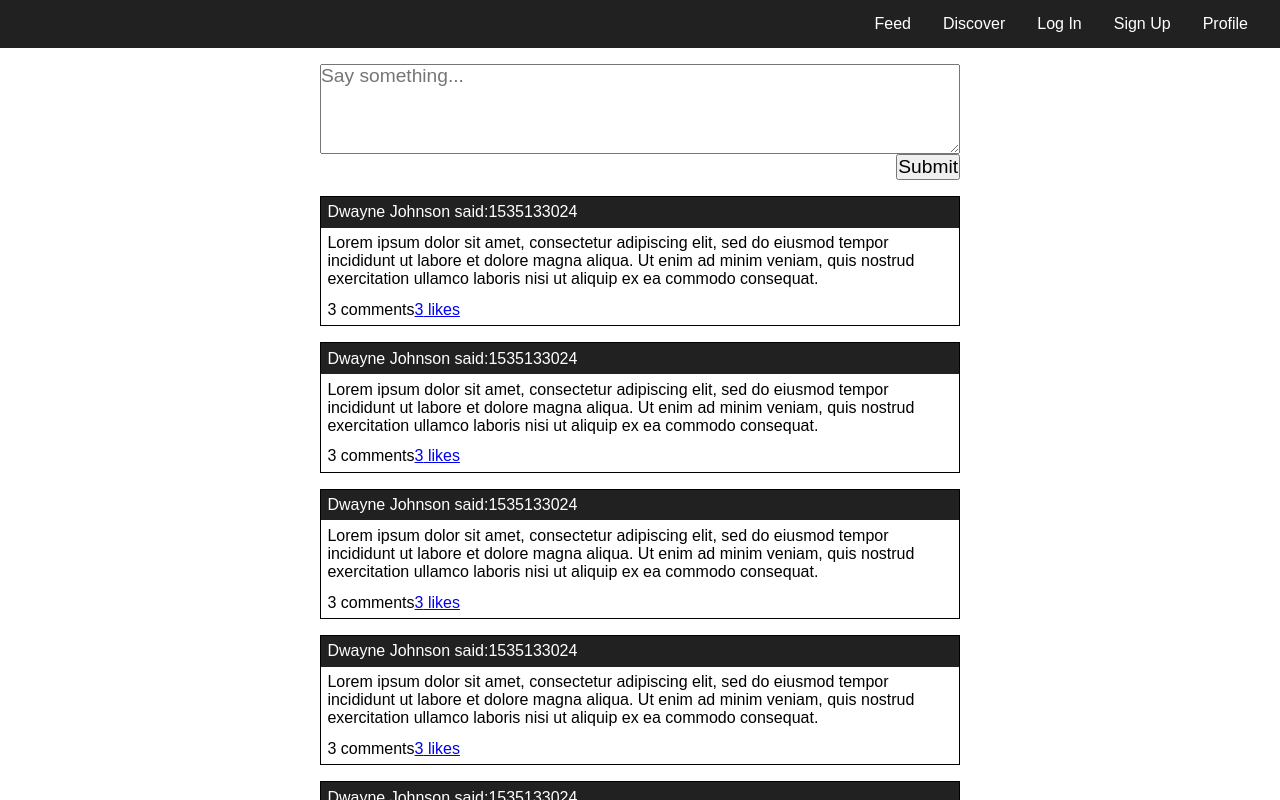
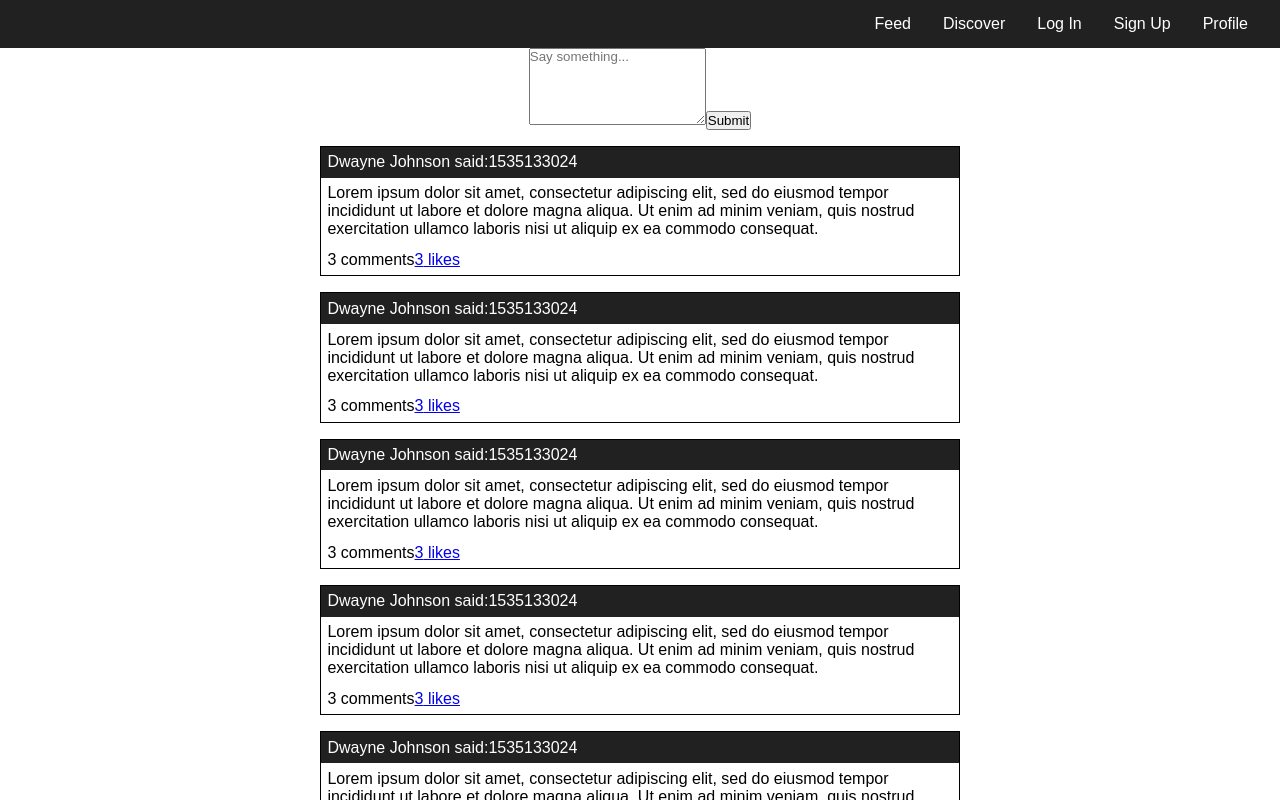
Before and after one commit to arkadyt/wework, a React (Create React App) app in the folder client/: page /feed in a window 1280 px wide. Shown: the top 800 px of the page. Built offline with nearby package versions, Linux system fonts and the light colour scheme.

Commit message:
Sketch out the Reply component.

```diff
--- /dev/null
+++ b/client/src/components/Reply/Reply.js
@@ -0,0 +1,20 @@
+import React from 'react'
+import { withFormik, Form } from 'formik'
+
+const reply = ({
+    values,
+    handleChange
+}) => {
+    return <Form>
+        <textarea rows="5" name="message" placeholder="Say something..."
+            value={values.message} onChange={handleChange} />
+        <button type="submit">Submit</button>
+    </Form>
+}
+
+export default withFormik({
+    mapPropsToValues() { },
+    handleSubmit(values, { props }) {
+        props.callback(values)
+    }
+})(reply)
--- a/client/src/components/_Pages/Comments/Comments.js
+++ b/client/src/components/_Pages/Comments/Comments.js
@@ -1,25 +1,15 @@
 import React from 'react'
 import Post from '../../Post/Post'
 import Comment from '../../Comment/Comment'
+import Reply from '../../Reply/Reply'
 import { mockPost } from '../../../mocks/posts'
-import { withFormik, Form } from 'formik'
 
-const comments = ({
-    values,
-    handleChange
-}) => {
+const comments = () => {
     return <div className="Comments-container">
         <Post {...mockPost} />
-        <Form>
-            <textarea rows="5" name="message" placeholder="Say something..."
-                value={values.message} onChange={handleChange} />
-            <button type="submit">Submit</button>
-        </Form>
+        <Reply />
         {mockPost.comments.map(item => <Comment {...item} />)}
     </div>
 }
 
-export default withFormik({
-    mapPropsToValues() { },
-    handleSubmit() { }
-})(comments)
+export default comments
--- a/client/src/components/_Pages/Feed/Feed.js
+++ b/client/src/components/_Pages/Feed/Feed.js
@@ -2,27 +2,19 @@ import React from 'react'
 import './Feed.css'
 import mockPosts from '../../../mocks/posts'
 import Post from '../../Post/Post'
-import { withFormik, Form } from 'formik'
+import Reply from '../../Reply/Reply'
 
-const feed = ({
-    values,
-    handleChange
-}) => {
+const feed = () => {
+    const myCallback = (values) => {
+        console.log(values)
+    }
+
     return <div className="Feed-container">
-        <Form className="input">
-            <textarea rows="4" name="message" placeholder="Say something..."
-                value={values.message} onChange={handleChange} />
-            <input type="submit" value="Submit" />
-        </Form>
+        <Reply callback={myCallback} />
         <div className="feed">
             {mockPosts.map(item => <Post {...item} />)}
         </div>
     </div>
 }
 
-export default withFormik({
-    mapPropsToValues() { },
-    handleSubmit({ message }) {
-        console.log(message)
-    }
-})(feed)
+export default feed
```
Also changed, not shown: client/src/components/Reply/Reply.scss (added).
